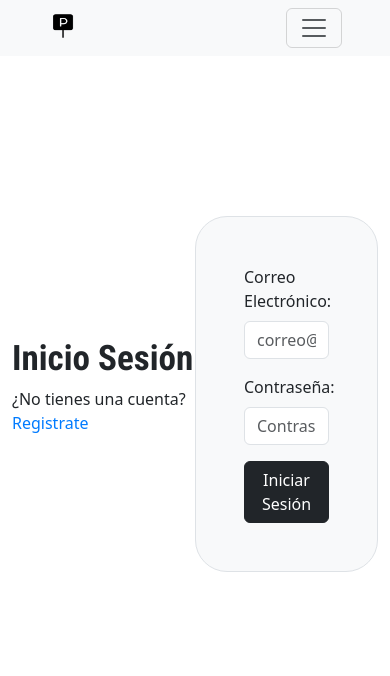
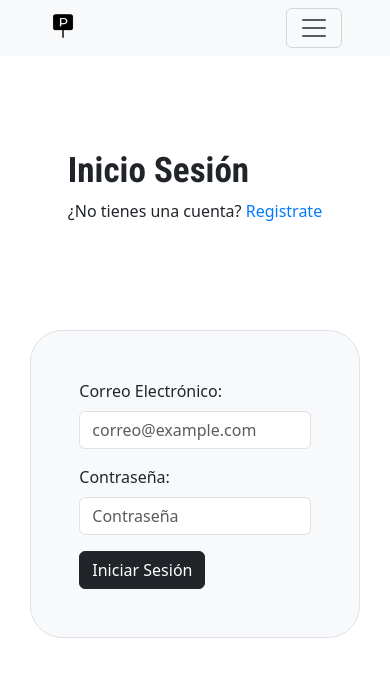
Before and after one commit to ignaciojavier27/sistema-estacionamiento-frontend, a React (Vite) app: page /login in a window 390 px wide. Shown: the top 676 px of the page. Built offline with nearby package versions, Linux system fonts and the light colour scheme.

Commit message:
login responsive

```diff
--- a/src/main.css
+++ b/src/main.css
@@ -143,3 +143,13 @@ background-clip: text;
   right: 10px;
   cursor: pointer;
 }
+
+.container-login{
+  width: 50%;
+}
+
+@media (width < 992px) {
+  .container-login{
+    width: 90%;
+  }
+}
--- a/src/views/LoginScreen.jsx
+++ b/src/views/LoginScreen.jsx
@@ -6,13 +6,13 @@ import { NavLink } from 'react-router-dom'
 const LoginScreen = ({ setUserType }) => {
     return (
         <main>
-            <section className="container-desarrollo container-fluid bg-white py-5 d-flex flex-row justify-content-around align-items-center">
+            <section className="container-desarrollo container-fluid bg-white py-5 d-flex flex-column flex-lg-row justify-content-around align-items-center">
                 <article className='info-login'>
                     <h2>Inicio Sesión</h2>
                     <p className='mt-2'>¿No tienes una cuenta? <NavLink to="/signup">Registrate</NavLink></p>
                 </article>
 
-                <article className='w-50 p-5 bg-light rounded-5 border'>
+                <article className=' container-login p-5 bg-light rounded-5 border'>
                     <Login setUserType={setUserType}/>
                 </article>
 
```
